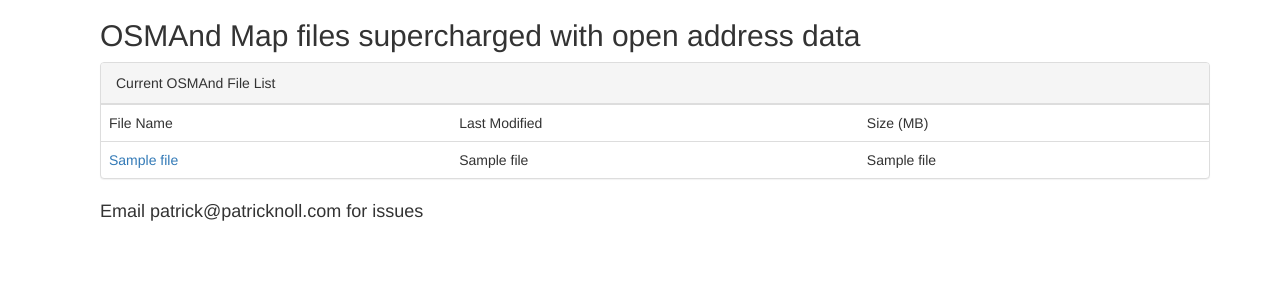
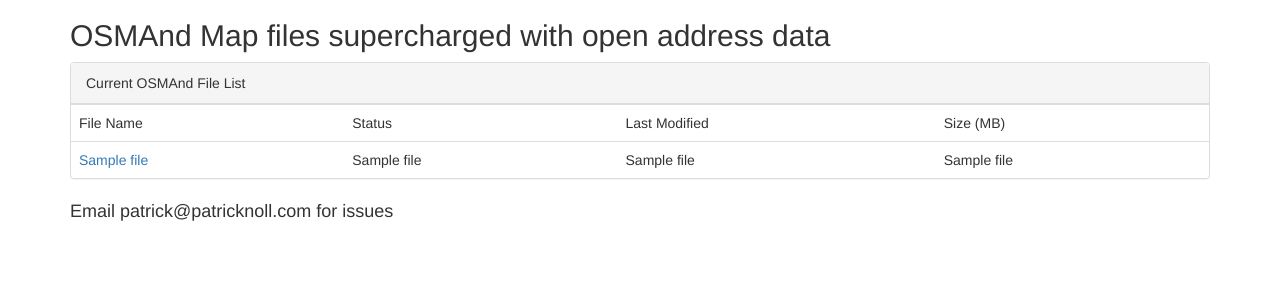
Before and after one commit to pnoll1/opensupermaps.com, a Python web app: template free/jinja2/downloads.html in a window 1280 px wide. Shown: the part 51-351 px from the top of the page. Run offline with Jinja, Linux system fonts and the light colour scheme; the template is opened without the code that fills it: most values are stand-ins (such as "Sample title", 1, 10 or a date in 2020); some libraries are stand-ins or nearby versions.

Commit message:
add file status, remove duplicate paddings

```diff
--- a/free/jinja2/downloads.html
+++ b/free/jinja2/downloads.html
@@ -14,7 +14,6 @@
    {% block search %}
    {% endblock %}
    {% block content %}
-   <div class="container">
      <div class="starter-template">
      <h2>OSMAnd Map files supercharged with open address data</h2>
      <div class="row">
@@ -25,12 +24,13 @@
              <table class="table">
                <tr>
                  <td>File Name</td>
+                 <td>Status</td>
                  <td>Last Modified</td>
                  <td>Size (MB)</td>
                </tr>
                {% for file in files_obf %}
                <tr>
-                   <td><a href="{{static}}/downloads/{{file[0]}}">{{file[1]}}</a></td><td>{{file[2]}}</td><td>{{file[3]}}</td>
+                   <td><a href="{{static}}/downloads/{{file[0]}}">{{file[1]}}</a></td><td>{{file[2]}}</td><td>{{file[3]}}</td><td>{{file[4]}}</td>
                </tr>
                {% endfor %}
              </table>
@@ -44,7 +44,6 @@
      </div>
      </div>
      </div>
-    </div>
    {% endblock %}
    {% block cover_classes_close %}
    {% endblock %}
--- a/free/static/css/starter-template.css
+++ b/free/static/css/starter-template.css
@@ -12,7 +12,6 @@
   font-size: 18px;
 }
 .starter-template {
-  padding: 0px 15px;
   text-align: left;
 }
 .form-control{
```
Also changed, not shown: free/views.py (+9 -8 lines).
